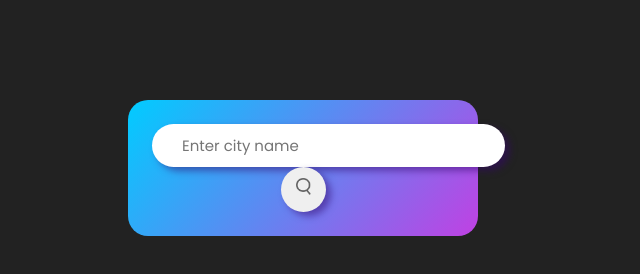
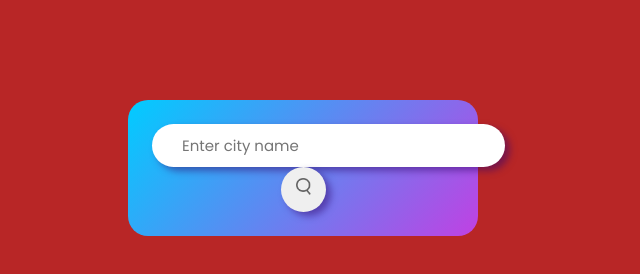
Before and after one commit to Rishav345/WeatherApp, a plain HTML site: page index.html in a window 1280 px wide. Shown: the whole page, without its empty margins (337-977 px from the left). Drawn offline with Linux system fonts and the light colour scheme.

Commit message:
Add style

```diff
--- a/style.css
+++ b/style.css
@@ -8,7 +8,7 @@
 }
 
 body{
-    background : #222;
+    background : #b82626;
 }
 
 .card{
```
